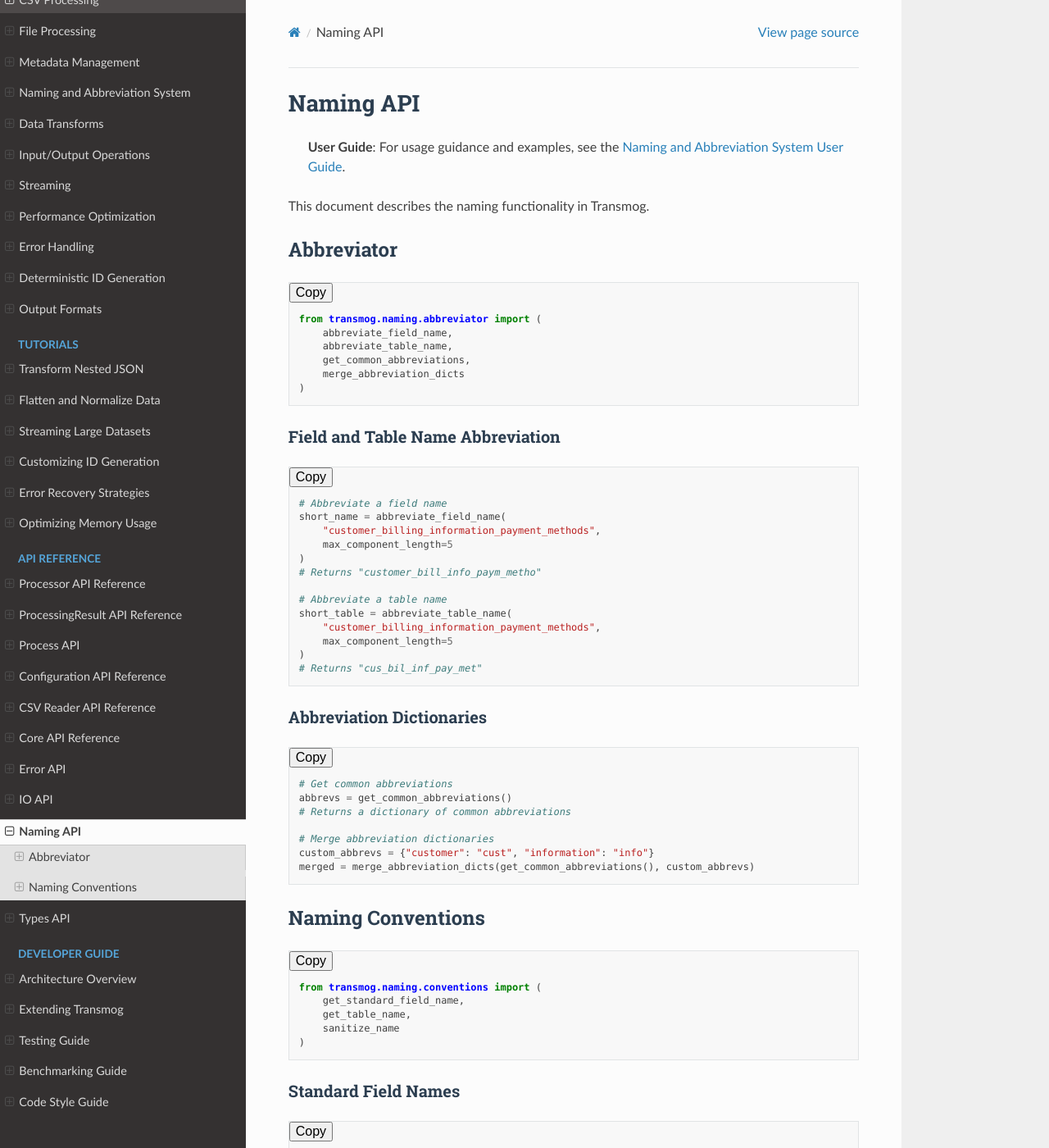
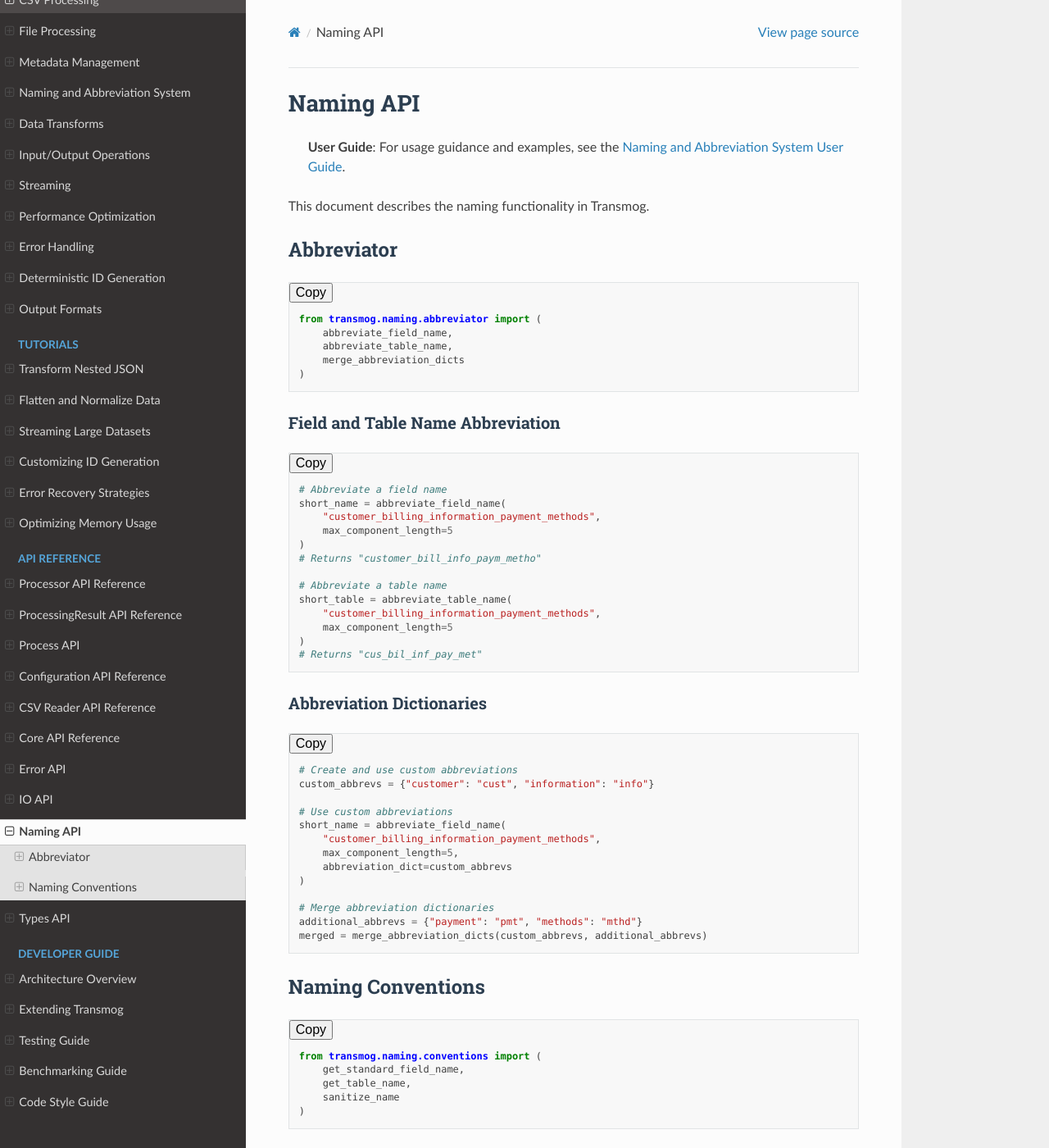
Before and after one commit to scottdraper8/transmog, a Sphinx documentation site: the page built from docs/api/naming.md, in a window 1280 px wide and 1400 px high. Shown: the whole window at 82% size. Built offline with Sphinx 7.4.7 and the Read the Docs theme 3.1.0, drawn with Linux system fonts in a browser that asks for light colours.

Commit message:
Resolves discrepenacies bewteen docs & source code

````diff
--- a/docs/api/naming.md
+++ b/docs/api/naming.md
@@ -10,7 +10,6 @@
 from transmog.naming.abbreviator import (
     abbreviate_field_name,
     abbreviate_table_name,
-    get_common_abbreviations,
     merge_abbreviation_dicts
 )
 ```
@@ -36,13 +35,19 @@
 ### Abbreviation Dictionaries
 
 ```python
-# Get common abbreviations
-abbrevs = get_common_abbreviations()
-# Returns a dictionary of common abbreviations
+# Create and use custom abbreviations
+custom_abbrevs = {"customer": "cust", "information": "info"}
+
+# Use custom abbreviations
+short_name = abbreviate_field_name(
+    "customer_billing_information_payment_methods",
+    max_component_length=5,
+    abbreviation_dict=custom_abbrevs
+)
 
 # Merge abbreviation dictionaries
-custom_abbrevs = {"customer": "cust", "information": "info"}
-merged = merge_abbreviation_dicts(get_common_abbreviations(), custom_abbrevs)
+additional_abbrevs = {"payment": "pmt", "methods": "mthd"}
+merged = merge_abbreviation_dicts(custom_abbrevs, additional_abbrevs)
 ```
 
 ## Naming Conventions
````
Also changed, not shown: docs/README.md (+11 -10 lines), docs/installation.md (+1 -0 lines).
